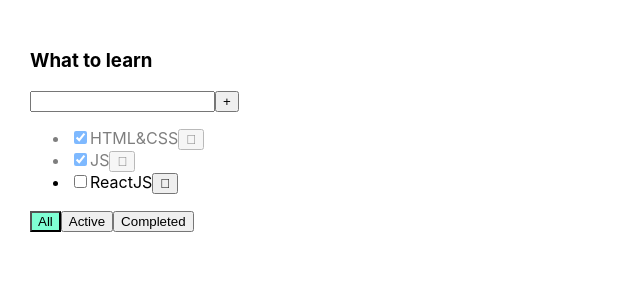
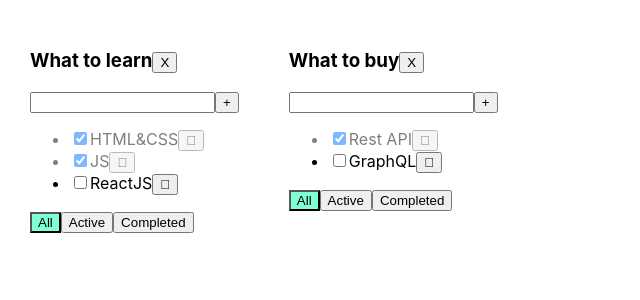
Before and after one commit to genamontana/3-todolist, a React (Create React App) app: page / in a window 1280 px wide. Shown: the top 300 px of the page, without its empty margins (0-640 px from the left). Built offline with nearby package versions, Linux system fonts and the light colour scheme.

Commit message:
05 Tuesday completed

```diff
--- a/src/App.tsx
+++ b/src/App.tsx
@@ -4,57 +4,99 @@
 import {Todolist} from './Todolist';
 
 export type FilterValuesType = 'all' | 'active' | 'completed'
+export type TaskType = {
+    id: string
+    title: string
+    isDone: boolean
+}
+type TasksStateType = {
+    [key:string]:TaskType[]
+}
+export type TodolistType = {
+    id: string
+    title: string
+    filter: FilterValuesType
+}
 
 function App() {
 
-    let [tasks, setTasks] = useState([
+    let todoListID1 = v1()
+    let todoListID2 = v1()
+
+    let [todoLists, setTodoLists] = useState<TodolistType[]>([
+        {id: todoListID1, title: 'What to learn', filter: 'all'},
+        {id: todoListID2, title: 'What to buy', filter: 'all',},
+    ])
+    let [tasks, setTasks] = useState<TasksStateType>({
+        [todoListID1]: [
             {id: v1(), title: 'HTML&CSS', isDone: true},
             {id: v1(), title: 'JS', isDone: true},
             {id: v1(), title: 'ReactJS', isDone: false},
-    ])
+        ],
+        [todoListID2]: [
+            {id: v1(), title: 'Rest API', isDone: true},
+            {id: v1(), title: 'GraphQL', isDone: false},
+        ]
+    })
 
-    let [filter, setFilter] = useState<FilterValuesType>('all')
-
-    function removeTask(idTask: string) {
-        let filteredTasks = tasks.filter(t => t.id !== idTask)
-        setTasks(filteredTasks)
+    function removeTask(id: string, todoListId: string) {
+        let todoListTasks = tasks[todoListId]
+        tasks[todoListId] = todoListTasks.filter(task => task.id !== id)
+        setTasks({...tasks})
     }
-
-    let tasksForTodolist = tasks
-    if (filter === 'active') {
-        tasksForTodolist = tasks.filter(t => !t.isDone)
+    function changeFilter(value: FilterValuesType, todoListId: string) {
+        let todoList = todoLists.find(tl => tl.id === todoListId)
+        if (todoList) {
+            todoList.filter = value
+            setTodoLists([...todoLists])
         }
-    if (filter === 'completed') {
-        tasksForTodolist = tasks.filter(t => t.isDone)
     }
-
-    function changeFilter(value: FilterValuesType) {
-        setFilter(value)
+    function addTask(title: string, todoListId: string) {
+        let task = {id: v1(), title: title, isDone: false}
+        let todoListTasks = tasks[todoListId]
+        tasks[todoListId]=[task,...todoListTasks]
+        setTasks({...tasks})
     }
-
-    function addTask(title: string) {
-        let task = {id: v1(), title: title, isDone: false}
-        let newTask = [task, ...tasks]
-        setTasks(newTask)
-    }
-
-    function changeTaskStatus(id: string, isDone: boolean) {
-        let task = tasks.find(t => t.id === id)
+    function changeTaskStatus(id: string, isDone: boolean, todoListId: string) {
+        let todoListTasks = tasks[todoListId]
+        let task = todoListTasks.find(t => t.id === id)
         if (task) {
             task.isDone = isDone;
-            setTasks([...tasks])
+            setTasks({...tasks})
         }
+    }
+    function removeTodoList(id: string) {
+        setTodoLists(todoLists.filter(tl=>tl.id !== id))
+        delete tasks[id]
+        setTasks({...tasks})
     }
 
     return (
         <div className="App">
-            <Todolist title={'What to learn'}
+            {
+                todoLists.map(tl => {
+                    let allTodoListTasks = tasks[tl.id]
+                    let tasksForTodolist = allTodoListTasks
+                    if (tl.filter === 'active') {
+                        tasksForTodolist = allTodoListTasks.filter(t => !t.isDone)
+                    }
+                    if (tl.filter === 'completed') {
+                        tasksForTodolist = allTodoListTasks.filter(t => t.isDone)
+                    }
+                    return <Todolist key={tl.id}
+                                     id={tl.id}
+                                     title={tl.title}
                                      tasks={tasksForTodolist}
                                      removeTask={removeTask}
                                      changeFilter={changeFilter}
                                      addTask={addTask}
                                      changeTaskStatus={changeTaskStatus}
-                      filter={filter}/>
+                                     filter={tl.filter}
+                                     removeTodoList={removeTodoList}/>
+                })
+            }
+
+
         </div>
     );
 }
--- a/src/Todolist.tsx
+++ b/src/Todolist.tsx
@@ -1,20 +1,17 @@
 import React, {KeyboardEvent, ChangeEvent, useState} from 'react';
-import {FilterValuesType} from './App';
+import {FilterValuesType, TaskType} from './App';
 
-type TaskType = {
+
+type TodolistPropsType = {
     id: string
     title: string
-    isDone: boolean
-}
-
-type TodolistPropsType = {
-    title: string
     tasks: TaskType[]
-    removeTask: (idTask: string) => void
-    changeFilter: (value: FilterValuesType) => void
-    addTask: (title: string) => void
-    changeTaskStatus: (id: string, isDone: boolean) => void
+    removeTask: (id: string, todoListId: string) => void
+    changeFilter: (value: FilterValuesType, todoListId: string) => void
+    addTask: (title: string, todoListId: string) => void
+    changeTaskStatus: (id: string, isDone: boolean, todoListId: string) => void
     filter: string
+    removeTodoList: (id: string) => void
 }
 
 
@@ -26,7 +23,7 @@
 
     const addTask = () => {
         if (title.trim() !== '') {
-            props.addTask(title.trim())
+            props.addTask(title.trim(), props.id)
             setTitle('')
         } else {
             setError('Title is required')
@@ -43,18 +40,25 @@
         }
     }
     const onAllClickHandler = () => {
-        props.changeFilter('all')
+        props.changeFilter('all', props.id)
     }
     const onActiveClickHandler = () => {
-        props.changeFilter('active')
+        props.changeFilter('active', props.id)
     }
     const onCompletedClickHandler = () => {
-        props.changeFilter('completed')
+        props.changeFilter('completed', props.id)
+    }
+    const onRemoveTodoListHandler = () => {
+        props.removeTodoList(props.id)
     }
 
     return (
         <div>
-            <h3>{props.title}</h3>
+            <h3>
+                {props.title}
+                <button onClick={onRemoveTodoListHandler}>X</button>
+            </h3>
+
             <div>
                 <input value={title}
                        onChange={onChangeHandler}
@@ -68,10 +72,10 @@
                 {
                     props.tasks.map((t) => {
 
-                        const onClickHandler = () => props.removeTask(t.id)
+                        const onClickHandler = () => props.removeTask(t.id, props.id)
                         const onChangeHandler = (e: ChangeEvent<HTMLInputElement>) => {
                             let newIsDoneValue = e.currentTarget.checked
-                            props.changeTaskStatus(t.id, newIsDoneValue)
+                            props.changeTaskStatus(t.id, newIsDoneValue, props.id)
                         }
 
                         return (
```
Lines whose indentation alone changed are shown as unchanged.
